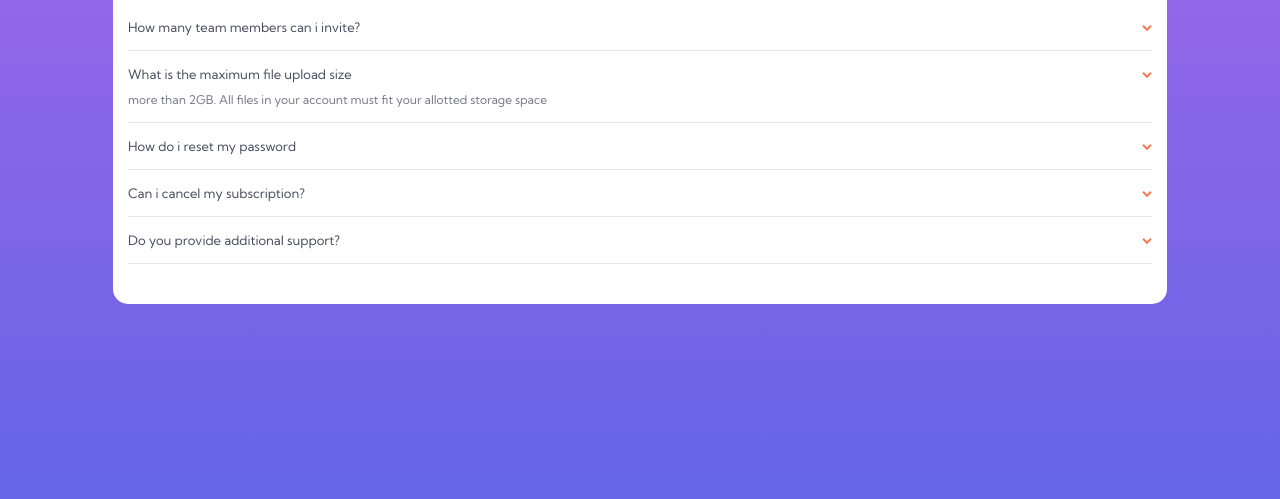
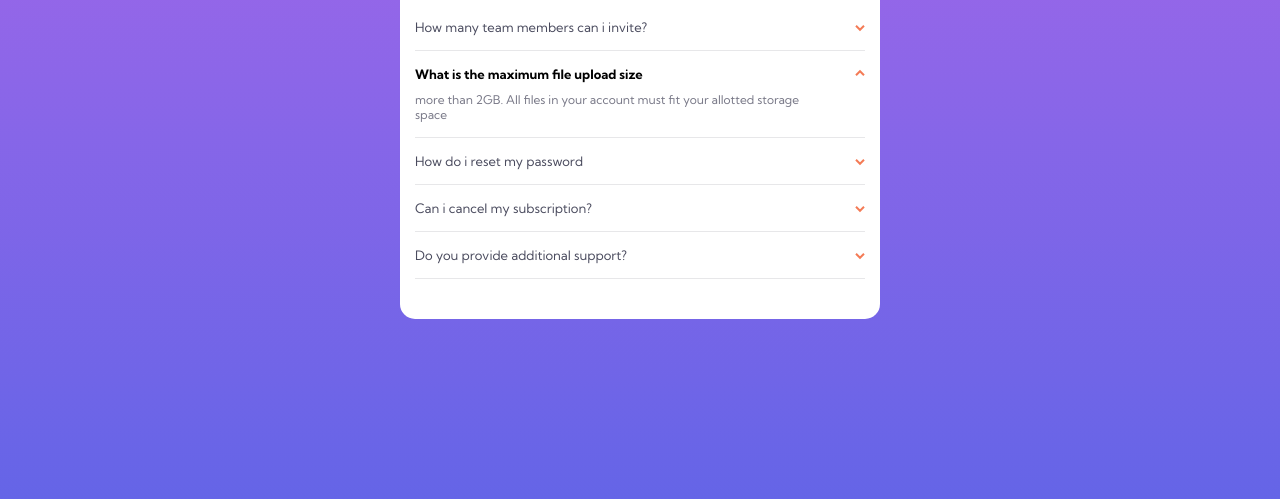
Before and after one commit to dorianstorella/faq-accordion-card-main, a website: page App/index.html in a window 1280 px wide. Shown: the part 301-800 px from the top of the page. Drawn offline with Linux system fonts and the light colour scheme.

Commit message:
start deskop media

```diff
--- a/App/index.css
+++ b/App/index.css
@@ -52,18 +52,32 @@ details {
      color: hsl(240, 6%, 50%);
 }
 
+details > p {
+    padding-top: 5px;
+    padding-bottom: 5px;
+    width: 90%;
+}
+
+details[open] > summary {
+    color: black;
+    font-weight: 700;
+}
+
+details[open] > summary::after {
+    content:url(/images/icon-arrow-down.svg);
+    float: right;
+    transform: rotate(180deg);
+}
+
 summary {
     list-style-type: none;
     font-size: 13px;
     padding: 5px 0 5px 0;
     color:hsl(237, 12%, 33%) ;
-    font-weight: 500;
+    font-weight: 400;
 }
 
-details > p {
-    padding-top: 5px;
-    padding-bottom: 5px;
-}
+
 summary::after {
     content:url(/images/icon-arrow-down.svg);
     float: right;
@@ -73,3 +87,25 @@ summary:hover{
     color: black;
     font-weight: 700;
 }
+
+@media (min-width: 500px) {
+    body {
+        max-width: 450px;
+    }
+}
+
+@media (min-width:800px){
+    /* img{
+        content:url("/images/illustration-woman-online-desktop.svg");
+    } */
+
+    img[content*="/images/illustration-woman-online-mobile.svg"] {
+        background-image: url("/images/illustration-woman-online-desktop.svg");
+        background-repeat: no-repeat;
+        width: 20rem;
+        height: 10rem;
+    }
+    .shadow{
+        content: url("/images/bg-pattern-desktop.svg");
+    }
+}
```
